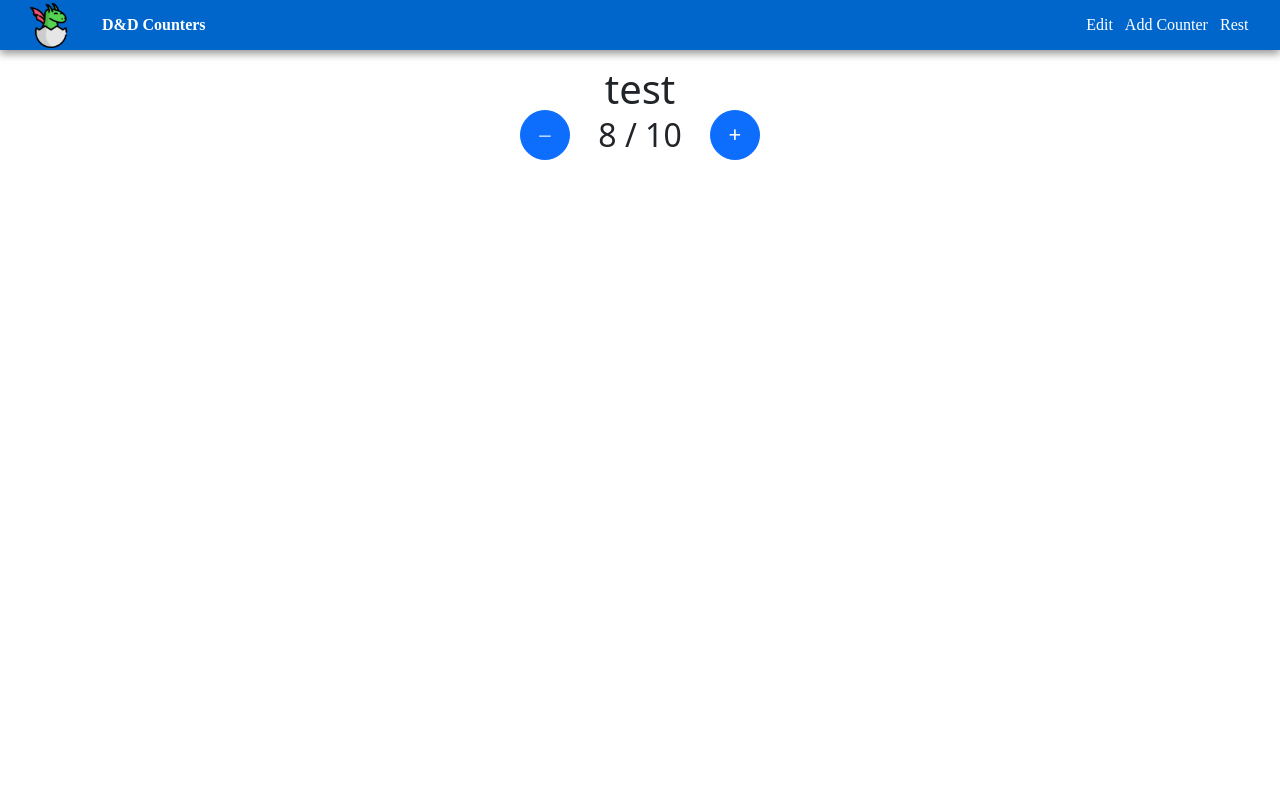
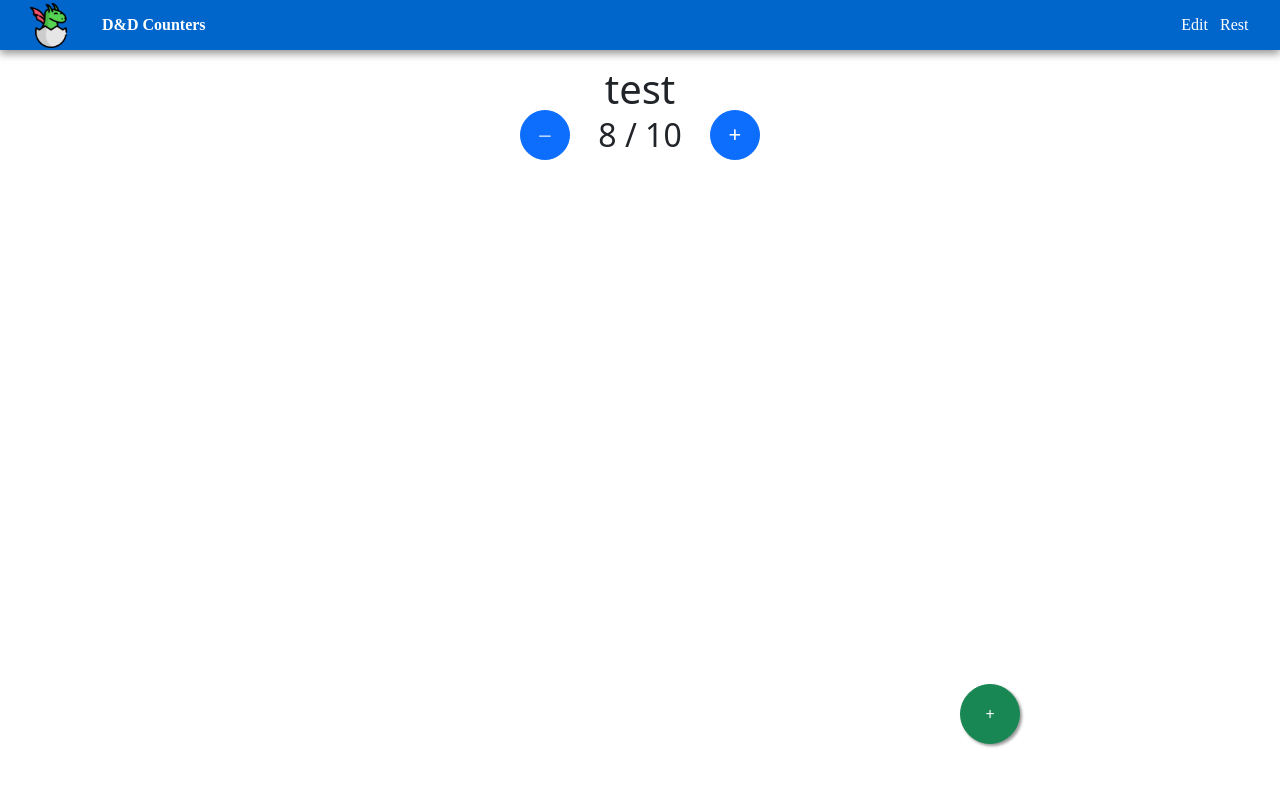
Before and after one commit to offeka/DndCounters, a Vue app: page / in a window 1280 px wide. Shown: the top 786 px of the page. Built offline with nearby package versions, Linux system fonts and the light colour scheme.

Commit message:
add dialog for creating new counters

```diff
--- a/src/App.vue
+++ b/src/App.vue
@@ -1,25 +1,58 @@
 <template>
   <div id="app">
-    <NavBar appTitle="D&D Counters" />
-
+    <NavBar appTitle="D&D Counters"/>
     <CountersView class="view"></CountersView>
+    <button class="floating-button btn btn-success rounded-circle" data-toggle="modal" data-target="#add-button">+
+    </button>
+    <modal modal-name="add-button" :title="true">
+      <template v-slot:modal-header>
+        Create new button
+      </template>
+      <template v-slot:modal-body>
+        <div class="input-group">
+          <input type="text" class="form-control" placeholder="counter name" aria-label="counter name">
+        </div>
+      </template>
+      <template v-slot:modal-footer>
+        <div class="form-footer">
+          <button data-toggle="modal" data-target="#add-button" class="btn btn-success">Ok</button>
+          <button data-toggle="modal" data-target="#add-button" class="btn btn-dark">Close</button>
+        </div>
+      </template>
+    </modal>
   </div>
 </template>
 
 <script lang="ts">
-import Vue, { VueConstructor } from "vue";
+import Vue, {VueConstructor} from "vue";
 import store from "@/store";
 import CountersView from "@/components/CountersView.vue";
 import NavBar from "@/components/NavBar.vue";
+import Modal from "@/components/Modal.vue";
 
 export default (Vue as VueConstructor).extend({
   name: "App",
   store,
-  components: { CountersView, NavBar}
+  components: {CountersView, NavBar, Modal}
 });
 </script>
 
 <style>
 #app {
 }
+
+.floating-button {
+  position: fixed;
+  width: 60px;
+  height: 60px;
+  bottom: 7vh;
+  left: 75vw;
+  text-align: center;
+  box-shadow: 2px 2px 3px #999;
+}
+.form-footer {
+  display: flex;
+  justify-content: center;
+  align-content: center;
+}
 </style>
--- a/src/components/EditableCounter.vue
+++ b/src/components/EditableCounter.vue
@@ -1,5 +1,5 @@
 <template>
-  <div class="grid-container" v-bind:class="deleted ? 'deleted' : ''">
+  <div class="grid-container">
     <label id="counter-name">
       <input
           type="text"
@@ -58,7 +58,6 @@ interface EditableData {
   counterName: string;
   maxCount?: number;
   displayAlert: boolean;
-  deleted: boolean;
 }
 
 export default (Vue as VueConstructor).extend({
@@ -70,7 +69,6 @@ export default (Vue as VueConstructor).extend({
       counterName: "",
       maxCount: undefined,
       displayAlert: false,
-      deleted: false,
     };
   },
   methods: {
@@ -95,7 +93,8 @@ export default (Vue as VueConstructor).extend({
       }
     },
   },
-  beforeDestroy() {
+  destroyed() {
+    if (this.counter) {
       let newName: string = this.counter.name;
       if (this.counterName !== "") {
         newName = this.counterName;
@@ -114,6 +113,7 @@ export default (Vue as VueConstructor).extend({
         resetOn: this.counter.resetOn,
       };
       this.$store.commit("updateCounter", [newCounter, this.index]);
+    }
   },
 });
 </script>
--- a/src/components/Modal.vue
+++ b/src/components/Modal.vue
@@ -1,7 +1,7 @@
 <template>
-  <div class="modal fade" v-bind:id="modalName" tabindex="-1" role="dialog"
+  <div class="modal fade mo" v-bind:id="modalName" tabindex="-1" role="dialog"
        aria-hidden="true">
-    <div class="modal-dialog" role="document">
+    <div class="modal-dialog" :class="{'modal-dialog-centered': centered}" role="document">
       <div class="modal-content">
         <slot class="modal-header" name="modal-header" v-if="title"></slot>
         <slot class="modal-body" name="modal-body"></slot>
@@ -21,7 +21,7 @@ interface ModalData {
 
 export default (Vue as VueConstructor).extend({
   name: "Modal",
-  props: {modalName: String, title: Boolean, show: Boolean},
+  props: {modalName: String, title: Boolean, show: Boolean, centered: Boolean},
   data(): ModalData {
     return {
       modal: undefined
@@ -52,4 +52,7 @@ export default (Vue as VueConstructor).extend({
 .modal-body {
   text-align: center;
 }
+.modal {
+  margin-top: 20px;
+}
 </style>
--- a/src/components/NavBar.vue
+++ b/src/components/NavBar.vue
@@ -7,13 +7,6 @@
     <div id="buttons-container">
       <button @click="changeMode" class="navbar-button">
         {{ this.$store.state.mode === "edit" ? "Save" : "Edit" }}
-      </button>
-      <button
-          class="navbar-button"
-          :class="this.$store.state.mode === 'edit' ? 'disabled' : ''"
-          @click="addCounter"
-      >
-        Add Counter
       </button>
       <button class="navbar-button" data-toggle="modal" data-target="#rest-modal">
         Rest
@@ -32,17 +25,6 @@
         </template>
       </modal>
     </div>
-    <modal>
-      <template v-slot:modal-body>
-        <div></div>
-        <form>
-
-        </form>
-      </template>
-      <template v-slot:modal-footer>
-
-      </template>
-    </modal>
   </div>
 </template>
 
```
Lines whose indentation alone changed are shown as unchanged.
